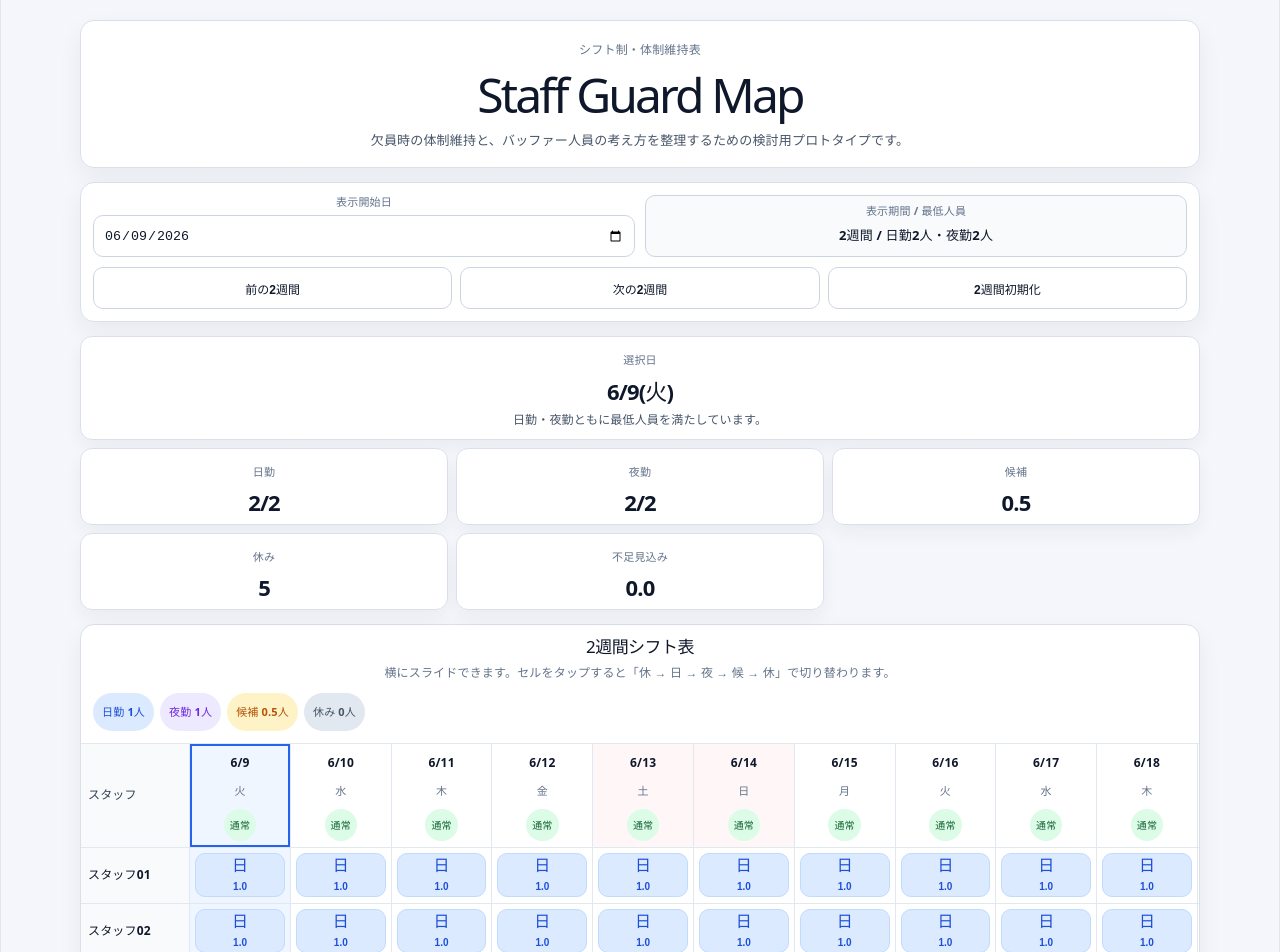
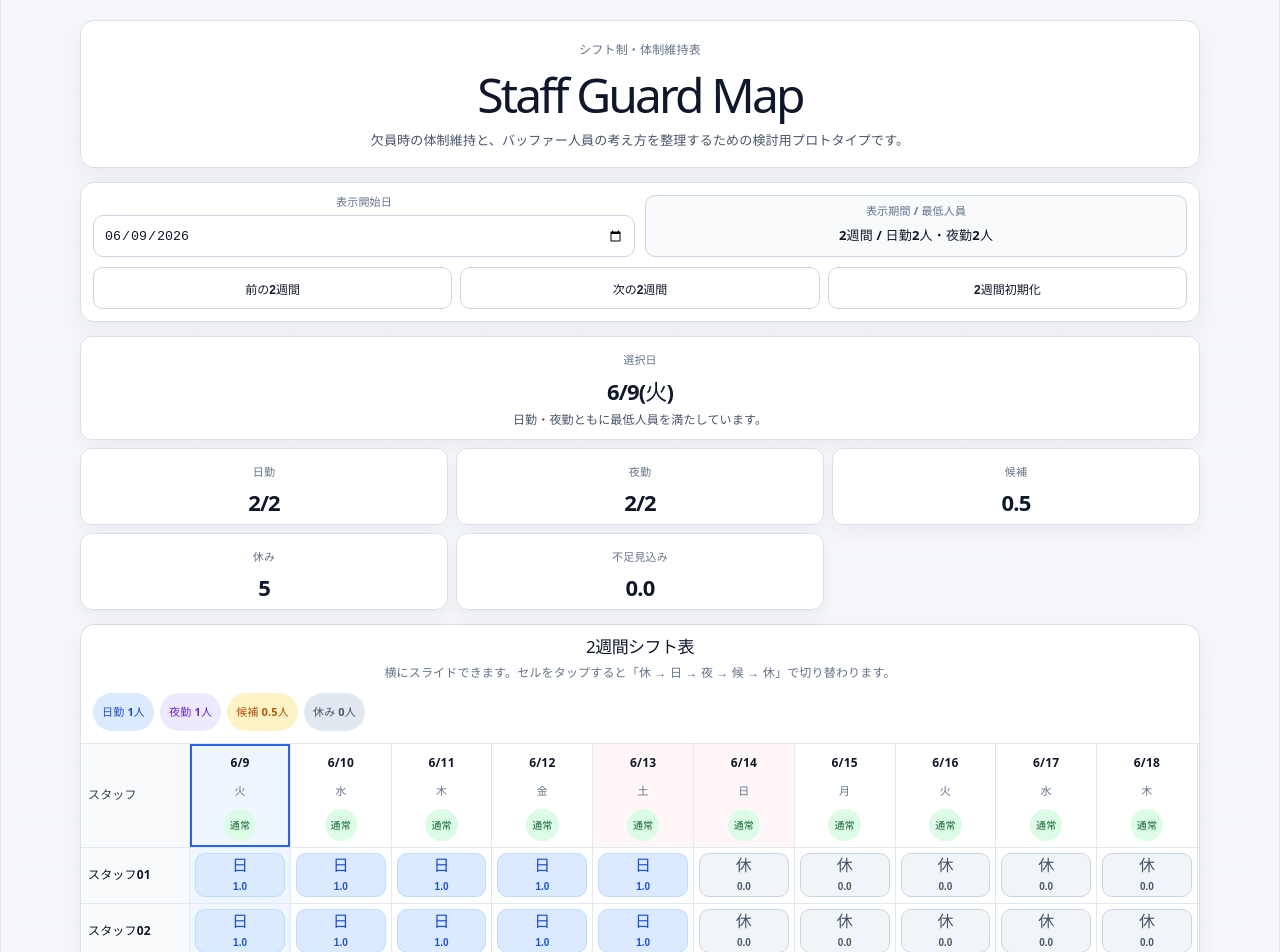
Before and after one commit to Ryohei0Otsuka/staff-guard-map, a React (Vite) app: page / in a window 1280 px wide. Shown: the top 952 px of the page. Built offline with nearby package versions, Linux system fonts and the light colour scheme.

Commit message:
Fix default shift rotation

```diff
--- a/src/App.jsx
+++ b/src/App.jsx
@@ -1,7 +1,7 @@
 import { useEffect, useMemo, useState } from "react";
 import "./App.css";
 
-const STORAGE_KEY = "staff-guard-map-shift-table-v13";
+const STORAGE_KEY = "staff-guard-map-shift-table-v14";
 
 const DISPLAY_DAYS = 14;
 const MIN_DAY_COUNT = 2;
@@ -80,20 +80,28 @@ function isWeekend(dateString) {
   return day === 0 || day === 6;
 }
 
-function getDefaultShiftByStaffIndex(staffIndex) {
-  if (staffIndex < 2) {
+function getDefaultShiftByStaffIndexAndDay(staffIndex, dayIndex) {
+  const firstTeam = [0, 1, 2, 3, 4];
+  const secondTeam = [5, 6, 7, 8, 9];
+
+  const activeTeam =
+    dayIndex >= 5 && dayIndex <= 9 ? secondTeam : firstTeam;
+
+  if (!activeTeam.includes(staffIndex)) {
+    return "off";
+  }
+
+  const position = activeTeam.indexOf(staffIndex);
+
+  if (position <= 1) {
     return "day";
   }
 
-  if (staffIndex < 4) {
+  if (position <= 3) {
     return "night";
   }
 
-  if (staffIndex === 4) {
-    return "buffer";
-  }
-
-  return "off";
+  return "buffer";
 }
 
 function createDefaultAssignments(startDate, staffList) {
@@ -104,7 +112,10 @@ function createDefaultAssignments(startDate, staffList) {
     assignments[dateKey] = {};
 
     staffList.forEach((staff, staffIndex) => {
-      assignments[dateKey][staff.id] = getDefaultShiftByStaffIndex(staffIndex);
+      assignments[dateKey][staff.id] = getDefaultShiftByStaffIndexAndDay(
+        staffIndex,
+        dayIndex
+      );
     });
   }
 
@@ -120,7 +131,7 @@ function getInitialState() {
     staffList: INITIAL_STAFF,
     assignments: createDefaultAssignments(today, INITIAL_STAFF),
     operationMemo:
-      "日勤・夜勤はそれぞれ最低2人を下回らないか確認する。夜勤の翌日は日勤にしない。5連勤後は日勤・夜勤・バッファー候補にしない。バッファーは1人=0.5換算の補填候補枠であり、即時補填や休日呼び出しを保証するものではない。"
+      "日勤・夜勤はそれぞれ最低2人を下回らないか確認する。夜勤の翌日は日勤にしない。5連勤後は日勤・夜勤・バッファー候補にしない。初期配置は5日単位で担当グループを切り替え、同じ人が連続しすぎない形にしている。バッファーは1人=0.5換算の補填候補枠であり、即時補填や休日呼び出しを保証するものではない。"
   };
 }
 
@@ -163,28 +174,16 @@ function isRestrictedAfterFiveWorkdaysShift(shiftType) {
   return shiftType === "day" || shiftType === "night" || shiftType === "buffer";
 }
 
-function getShiftForDate(dateKey, staffId, assignments, staffList) {
-  const savedShift = assignments[dateKey]?.[staffId];
-
-  if (savedShift) {
-    return savedShift;
-  }
-
-  const staffIndex = staffList.findIndex((staff) => staff.id === staffId);
-  return getDefaultShiftByStaffIndex(staffIndex);
+function getShiftForDate(dateKey, staffId, assignments) {
+  return assignments[dateKey]?.[staffId] || "off";
 }
 
-function getConsecutiveWorkDaysBefore(dateKey, staffId, assignments, staffList) {
+function getConsecutiveWorkDaysBefore(dateKey, staffId, assignments) {
   let count = 0;
 
   for (let offset = 1; offset <= 5; offset += 1) {
     const targetDate = addDays(dateKey, -offset);
-    const shiftType = getShiftForDate(
-      targetDate,
-      staffId,
-      assignments,
-      staffList
-    );
+    const shiftType = getShiftForDate(targetDate, staffId, assignments);
 
     if (!isWorkShift(shiftType)) {
       break;
@@ -196,26 +195,14 @@ function getConsecutiveWorkDaysBefore(dateKey, staffId, assignments, staffList)
   return count;
 }
 
-function validateShiftAssignment(
-  dateKey,
-  staffId,
-  nextShiftType,
-  assignments,
-  staffList
-) {
+function validateShiftAssignment(dateKey, staffId, nextShiftType, assignments) {
   const previousDate = addDays(dateKey, -1);
-  const previousShift = getShiftForDate(
-    previousDate,
-    staffId,
-    assignments,
-    staffList
-  );
+  const previousShift = getShiftForDate(previousDate, staffId, assignments);
 
   const consecutiveWorkDays = getConsecutiveWorkDaysBefore(
     dateKey,
     staffId,
-    assignments,
-    staffList
+    assignments
   );
 
   if (previousShift === "night" && nextShiftType === "day") {
@@ -231,8 +218,7 @@ function validateShiftAssignment(
   ) {
     return {
       ok: false,
-      message:
-        "5連勤後のため、日勤・夜勤・バッファー候補にはできません。"
+      message: "5連勤後のため、日勤・夜勤・バッファー候補にはできません。"
     };
   }
 
@@ -348,7 +334,7 @@ function getDayStatus(dayCounts) {
 function ensureDisplayAssignments(currentAssignments, displayDates, staffList) {
   const next = { ...currentAssignments };
 
-  displayDates.forEach((dateKey) => {
+  displayDates.forEach((dateKey, dayIndex) => {
     if (!next[dateKey]) {
       next[dateKey] = {};
     }
@@ -357,7 +343,10 @@ function ensureDisplayAssignments(currentAssignments, displayDates, staffList) {
 
     staffList.forEach((staff, staffIndex) => {
       if (!nextDayAssignments[staff.id]) {
-        nextDayAssignments[staff.id] = getDefaultShiftByStaffIndex(staffIndex);
+        nextDayAssignments[staff.id] = getDefaultShiftByStaffIndexAndDay(
+          staffIndex,
+          dayIndex
+        );
       }
     });
 
@@ -430,8 +419,7 @@ function App() {
       dateKey,
       staffId,
       nextShift,
-      visibleAssignments,
-      staffList
+      visibleAssignments
     );
 
     if (!shiftCheck.ok) {
@@ -489,8 +477,7 @@ function App() {
         targetDate,
         targetStaffId,
         targetShift,
-        next,
-        staffList
+        next
       );
 
       if (!shiftCheck.ok) {
@@ -786,6 +773,9 @@ function App() {
             日勤・夜勤は1人、バッファーは0.5人、休みは0人として扱います。
           </p>
           <p className="note-text">
+            初期配置は5日単位で担当グループを切り替えています。
+          </p>
+          <p className="note-text">
             夜勤の翌日は、日勤にできません。
           </p>
           <p className="note-text">
```
